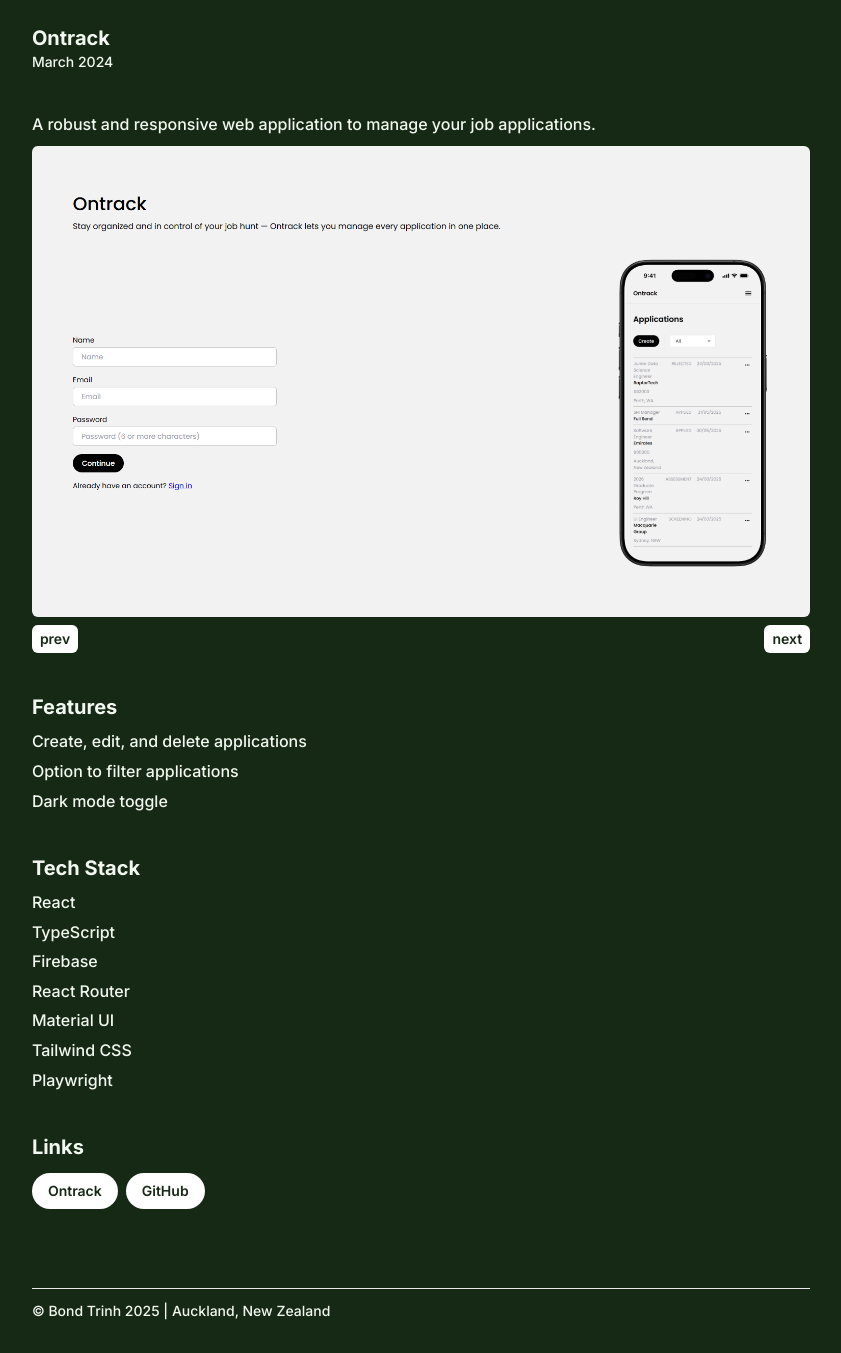
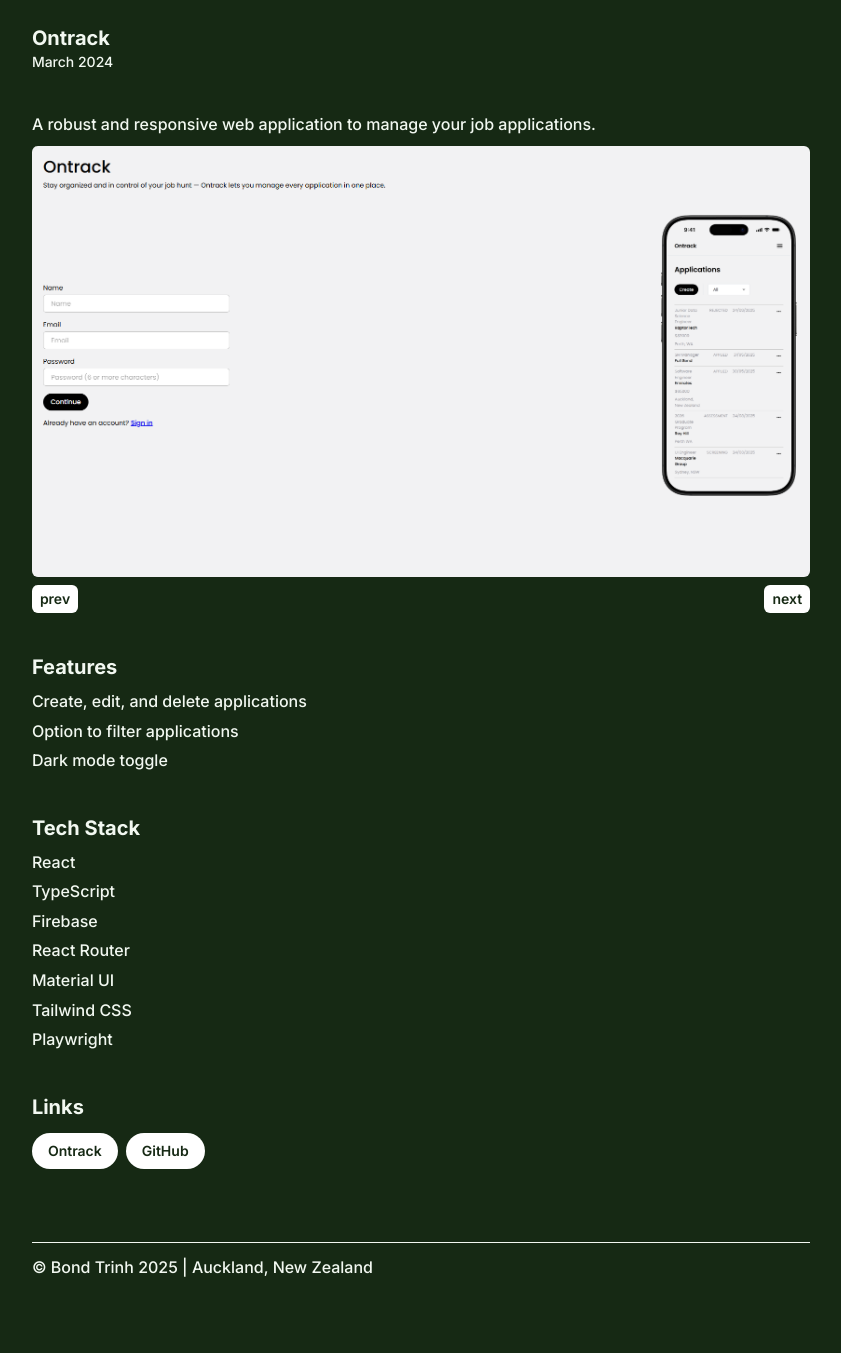
Before and after one commit to trinhbond/personal-portfolio, a React (Create React App) app: page /project/ontrack in a window 1280 px wide. Shown: the whole page, without its empty margins (219-1060 px from the left). After the commit the page ends 1313 px from the top, so only its background shows below. Built offline with nearby package versions, Linux system fonts and the light colour scheme.

Commit message:
more refinements

```diff
--- a/src/App.tsx
+++ b/src/App.tsx
@@ -1,20 +1,23 @@
-import { BrowserRouter, Outlet, Route, Routes } from "react-router-dom";
+import {
+  BrowserRouter as Router,
+  Outlet,
+  Route,
+  Routes,
+} from "react-router-dom";
 import { Home, NotFound, Project } from "./pages";
 
 export default function App() {
   const Layout = () => (
     <div className="container-width relative">
       <Outlet />
-      <div className="text-sm absolute bottom-0 left-0 right-0 m-auto mx-6 pb-8 pt-3 border-t border-[#e5e7eb]">
-        <div>
-          &copy; Bond Trinh {new Date().getFullYear()} | Auckland, New Zealand
-        </div>
+      <div className="absolute bottom-0 left-0 right-0 mx-6 pb-8 pt-3 border-t">
+        &copy; Bond Trinh {new Date().getFullYear()} | Auckland, New Zealand
       </div>
     </div>
   );
 
   return (
-    <BrowserRouter>
+    <Router>
       <Routes>
         <Route element={<Layout />}>
           <Route path="/" element={<Home />} />
@@ -22,6 +25,6 @@ export default function App() {
           <Route path="*" element={<NotFound />} />
         </Route>
       </Routes>
-    </BrowserRouter>
+    </Router>
   );
 }
--- a/src/pages/Home.tsx
+++ b/src/pages/Home.tsx
@@ -4,7 +4,7 @@ import { GrLinkUp } from "react-icons/gr";
 import { projects } from "../data";
 
 export default function Home(): JSX.Element {
-  const variant = {
+  const variants = {
     hidden: { opacity: 0, y: -30 },
     visible: { opacity: 1, y: 0, transition: { duration: 0.85 } },
   };
@@ -30,7 +30,7 @@ export default function Home(): JSX.Element {
               <h1>Bond Trinh</h1>
               <span className="block text-sm">Software Developer</span>
             </div>
-            <motion.p variants={variant}>
+            <motion.p variants={variants}>
               I have commercial experience in software development, specializing
               in frontend development, testing, and technical documentation. I
               have exposure to modern web technologies and collaborated with
@@ -41,7 +41,7 @@ export default function Home(): JSX.Element {
           </div>
         </Section>
 
-        <Section variants={variant}>
+        <Section variants={variants}>
           <h2>Work</h2>
           <div className="flex flex-wrap justify-between">
             <div>
@@ -64,7 +64,7 @@ export default function Home(): JSX.Element {
           </div>
         </Section>
 
-        <Section variants={variant}>
+        <Section variants={variants}>
           <h2>Projects</h2>
           <ul className="flex flex-col gap-6">
             {projects.map((project) => (
@@ -73,8 +73,8 @@ export default function Home(): JSX.Element {
           </ul>
         </Section>
 
-        <Section variants={variant}>
-          <h2>Connect</h2>
+        <Section variants={variants}>
+          <h2>Connect with me</h2>
           {socials.map(({ platform, username, link }) => (
             <div>
               <span className="font-semibold">{platform}</span>
--- a/src/pages/NotFound.tsx
+++ b/src/pages/NotFound.tsx
@@ -2,7 +2,7 @@ import { motion } from "framer-motion";
 import { Link } from "react-router-dom";
 
 export default function NotFound(): JSX.Element {
-  const variant = {
+  const variants = {
     hidden: { opacity: 0, y: -30 },
     visible: { opacity: 1, y: 0, transition: { duration: 0.85 } },
   };
@@ -22,18 +22,18 @@ export default function NotFound(): JSX.Element {
       }}
     >
       <motion.div
-        className="flex flex-col justify-center align-center gap-8 w-max m-auto max-md:text-sm"
-        variants={variant}
+        className="flex flex-col align-center gap-8 w-max m-auto"
+        variants={variants}
       >
         <div>
-          <h1>Error 404</h1>
+          <h1 className="text-5xl mb-1">404</h1>
           <p>This page could not be found.</p>
         </div>
         <Link
           to="/"
-          className="max-w-fit bg-[#fff] text-[#162914] hover:opacity-75 rounded-full font-semibold py-4 px-8 shadow-xl"
+          className="self-start bg-[#fff] text-[#162914] hover:opacity-75 rounded-full font-semibold py-3 px-6"
         >
-          Home
+          Back to Home
         </Link>
       </motion.div>
     </motion.main>
--- a/src/pages/Project.tsx
+++ b/src/pages/Project.tsx
@@ -17,12 +17,12 @@ export default function Project(): JSX.Element {
     setPage([page + newDirection, newDirection]);
   };
 
-  const variant = {
+  const variants = {
     hidden: { opacity: 0, y: -30 },
     visible: { opacity: 1, y: 0, transition: { duration: 0.85 } },
   };
 
-  const variant2 = {
+  const variants2 = {
     enter: (direction: number) => {
       return {
         x: direction > 0 ? 1000 : -1000,
@@ -62,20 +62,20 @@ export default function Project(): JSX.Element {
         {projects
           .filter((project) => project.id === id)
           .map((project) => (
-            <motion.div className="w-full p-6 font-medium" variants={variant}>
+            <motion.div className="w-full p-6 font-medium" variants={variants}>
               <div className="mb-10">
                 <h1>{project.name}</h1>
                 <p className="text-sm">{project.date}</p>
               </div>
               <p className="mb-2">{project.description}</p>
-              <div className="mb-10 relative flex flex-col items-center justify-center overflow-hidden">
+              <div className="mb-10 relative flex flex-col items-center overflow-hidden">
                 <AnimatePresence initial={false} custom={direction}>
                   <motion.img
                     className="rounded-md"
                     key={page}
                     src={project.images[wrap(0, project.images.length, page)]}
                     custom={direction}
-                    variants={variant2}
+                    variants={variants2}
                     initial="enter"
                     animate="center"
                     transition={{
--- a/src/styles/globals.css
+++ b/src/styles/globals.css
@@ -28,11 +28,6 @@
     width: min(80ch, 100%);
   }
 
-  .container-width {
-    margin-inline: auto;
-    width: min(80ch, 100%);
-  }
-
   h1,
   h2 {
     @apply font-bold text-xl;
@@ -42,3 +37,8 @@
 ::selection {
   background: #6f8c2b;
 }
+
+.container-width {
+  margin-inline: auto;
+  width: min(80ch, 100%);
+}
--- a/tailwind.config.js
+++ b/tailwind.config.js
@@ -7,6 +7,7 @@ module.exports = {
     "./src/components/**/*.{js,jsx,ts,tsx}",
   ],
   theme: {
+    borderColor: "#E5E7EB",
     colors: {
       green: {
         light: "#F2F8F1",
```
Also changed, not shown: public/assets/images/job-tracker-home.png.
